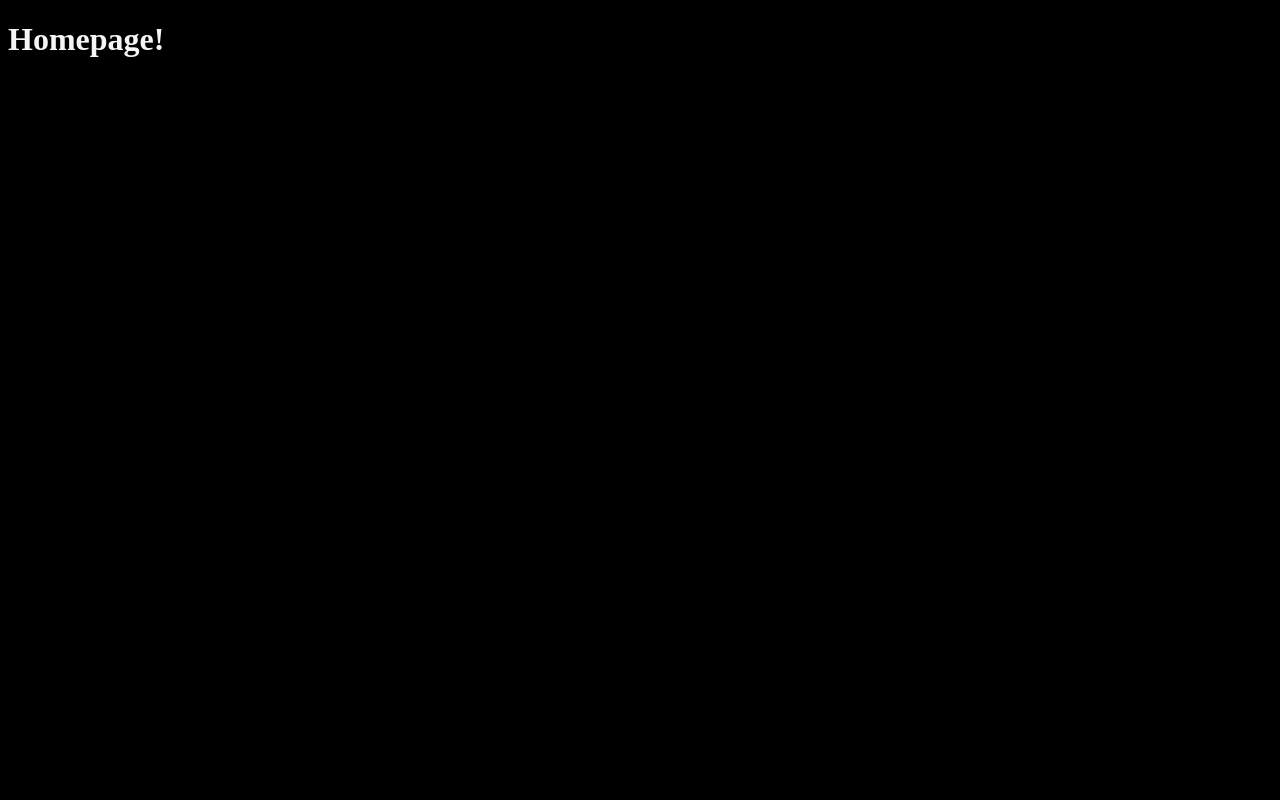
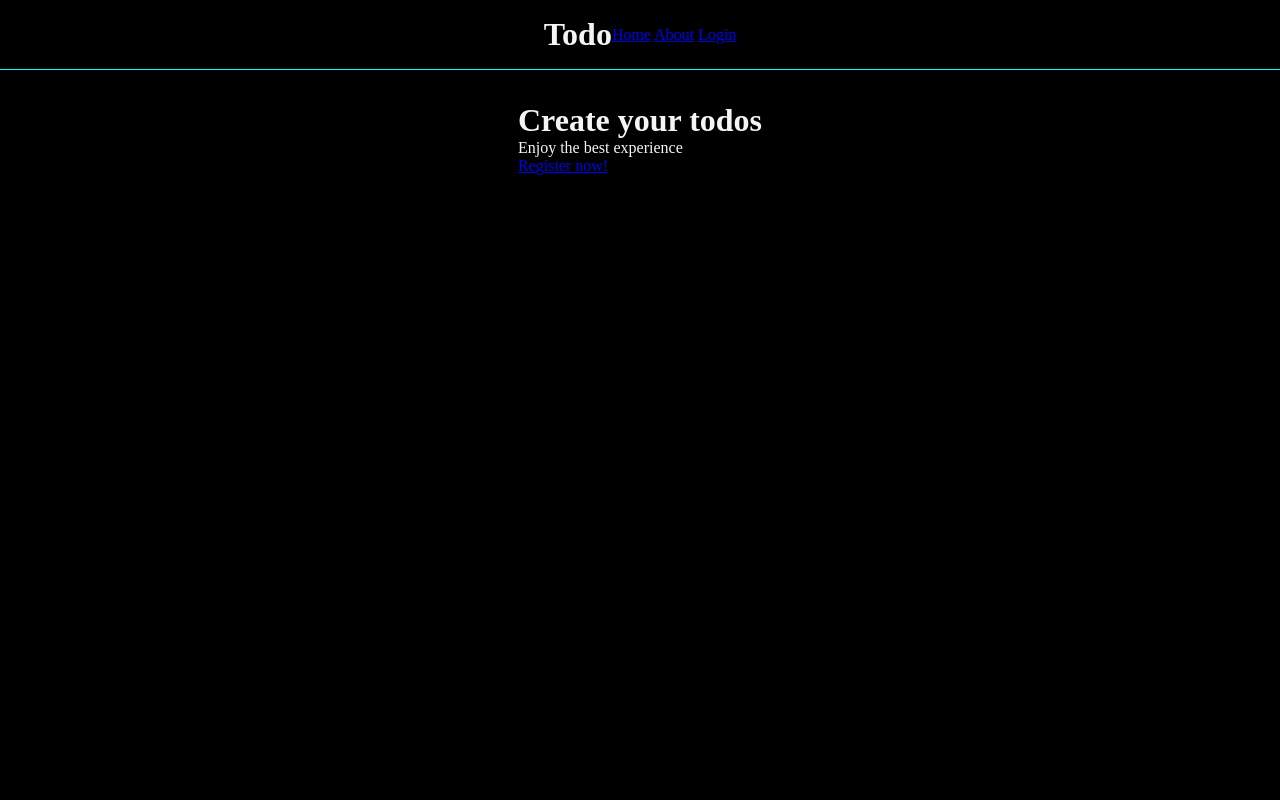
Before and after one commit to niceWizzard/djang_todo_tut, a Django app: page / in a window 1280 px wide. Before the commit the page is almost empty. Run offline with Django 5.2, Linux system fonts and the light colour scheme.

Commit message:
Added a bit more content to home , style, layout

```diff
--- a/static/css/style.css
+++ b/static/css/style.css
@@ -2,3 +2,48 @@
     background-color: black;
     color: whitesmoke;
 }
+html {
+    min-height: 100vh;
+}
+* {
+    margin: 0;
+    box-sizing: border-box;
+}
+
+
+nav {
+    background-color: black;
+    border-bottom: 1px solid aqua;
+    min-height: 7vh;
+}
+
+.container {
+    width: max-content;
+    margin: 0 auto;
+}
+
+main {
+    padding-top: 2rem;
+}
+
+nav  .container  {
+    display: flex;
+    width: full;
+    padding: 1rem 0.5rem;
+    justify-content: space-between;
+}
+
+nav .links {
+    padding: 0;
+    display: flex;
+    align-items: center;
+    gap: 1.5rem;
+}
+
+nav .links li {
+    list-style: none;
+}
+
+nav .title {
+    font-size: 2rem;
+}
--- a/templates/layout.html
+++ b/templates/layout.html
@@ -12,6 +12,18 @@
     <link rel="stylesheet" type="text/css" href="{% static 'css/style.css'%}">
 </head>
 <body>
+    <nav>
+        <div class="container">
+            <h1 class="title">Todo</h1>
+            <ul class="links">
+                <li class="nav-link">
+                    <a href="/">Home</a>
+                    <a href="/">About</a>
+                    <a href="/">Login</a>
+                </li>
+            </ul>
+        </div>
+    </nav>
     {% block content %}{% endblock content %}
 </body>
 </html>
--- a/todo/templates/home.html
+++ b/todo/templates/home.html
@@ -1,5 +1,11 @@
 {% extends "layout.html" %}
 {% block title %}Home{% endblock title %}
 {% block content %}
-    <h1>Homepage!</h1>
+    <main>
+        <div class="container">
+            <h1>Create your todos</h1>
+            <p>Enjoy the best experience</p>
+            <a href="/">Register now!</a>
+        </div>
+    </main>
 {% endblock content %}
```
